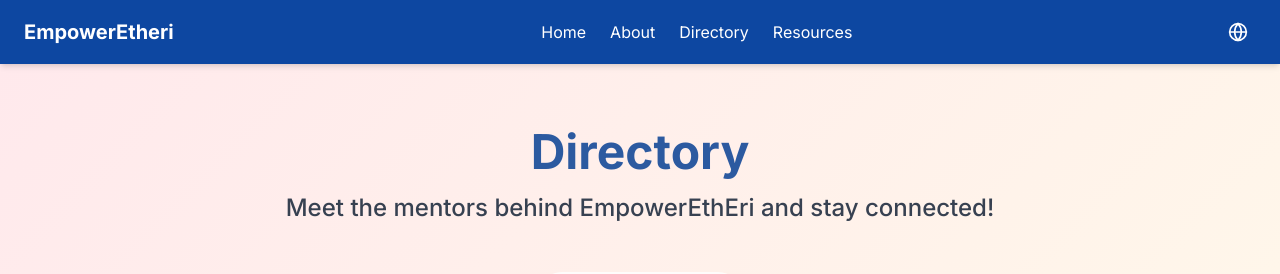
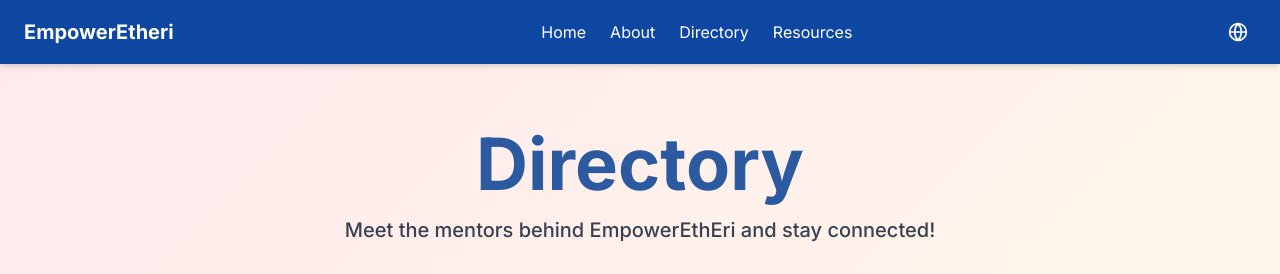
Before and after one commit to mikeiioo/EmpowerEthEriWebsite, a React (Vite) app: page /directory in a window 1280 px wide. Shown: the top 274 px of the page. Built offline with nearby package versions, Linux system fonts and the light colour scheme.

Commit message:
feat: Adjust directory page header and subheading
Adjusts the size of the directory page header to be larger and the subheading to be smaller.

```diff
--- a/src/pages/Directory.tsx
+++ b/src/pages/Directory.tsx
@@ -1,3 +1,4 @@
+
 import React, { useState } from 'react';
 import { useLanguage } from '../context/LanguageContext';
 import ProfileCard from '../components/ProfileCard';
@@ -236,12 +237,12 @@ const Directory = () => {
     <div className="rainbow-gradient">
       <div className="py-16">
         <div className="container mx-auto px-4">
-          {/* Updated Header Section */}
+          {/* Updated Header Section with bigger header and smaller subheading */}
           <div className="text-center mb-12">
-            <h1 className="text-4xl md:text-5xl font-bold mb-4 event-blue">
+            <h1 className="text-5xl md:text-7xl font-bold mb-4 event-blue">
               {t('navDirectory')}
             </h1>
-            <p className="text-xl md:text-2xl text-gray-700 font-medium">
+            <p className="text-lg md:text-xl text-gray-700 font-medium">
               Meet the mentors behind EmpowerEthEri and stay connected!
             </p>
           </div>
```
